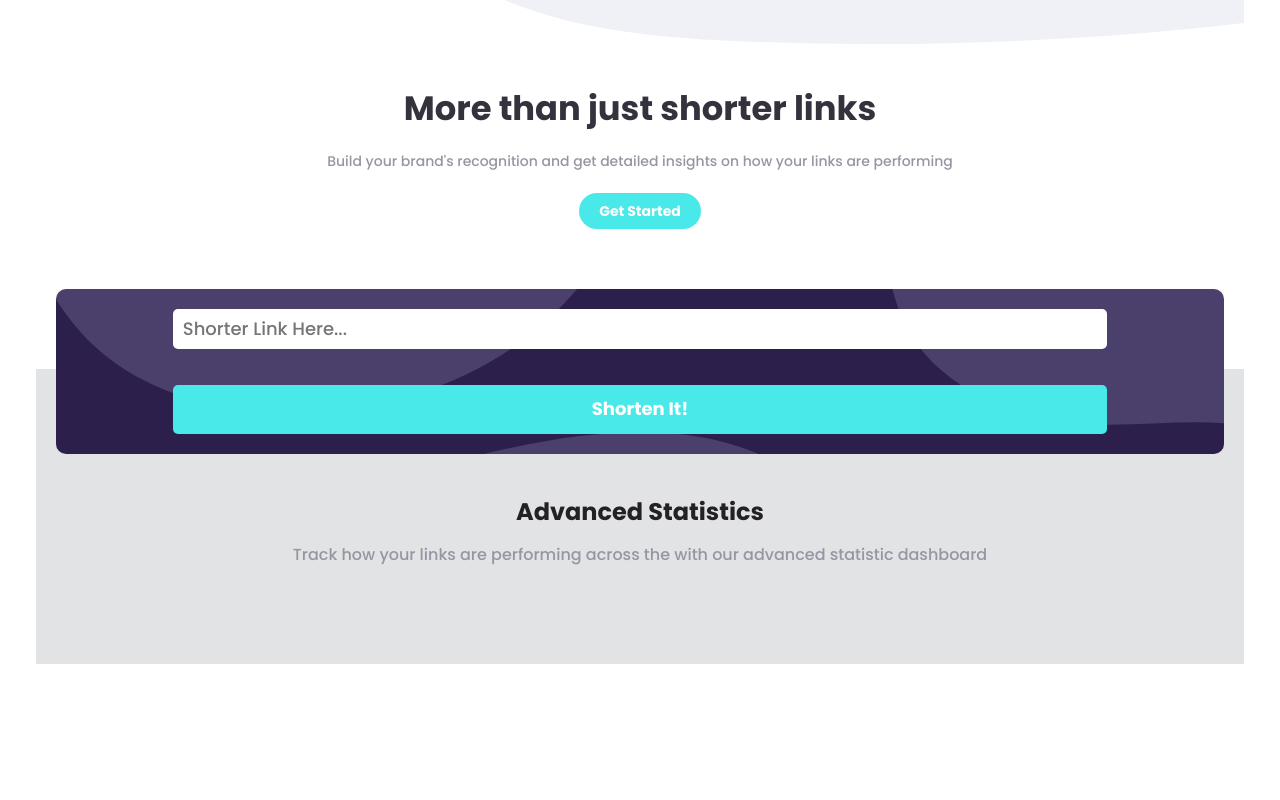
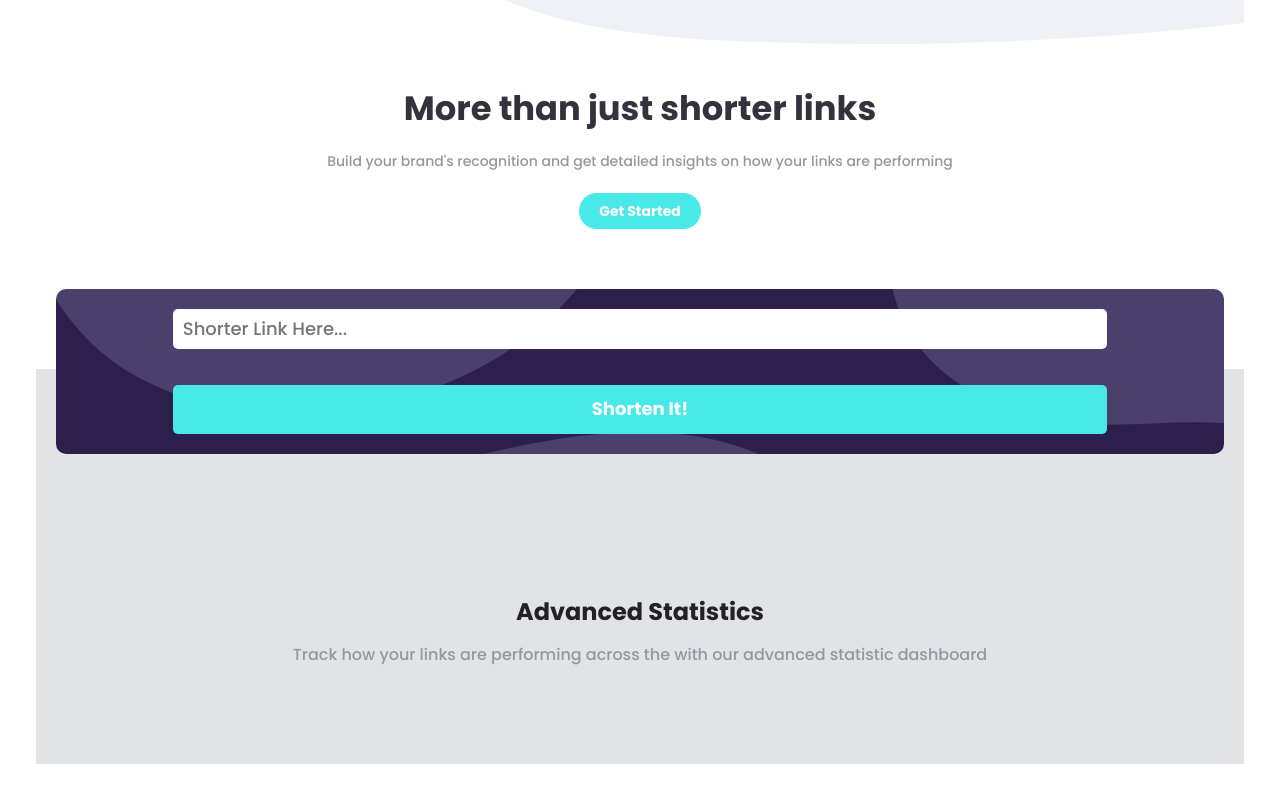
Before and after one commit to byKriz/react-url-short-api, a React (Vite) app: page / in a window 1280 px wide. Shown: the part 1204-2004 px from the top of the page. Before the commit the page ends 1904 px from the top, so only its background shows below. Built offline with nearby package versions, Linux system fonts and the light colour scheme.

Commit message:
agregando variables

```diff
--- a/src/containers/LinkShorter/LinkShorter.module.scss
+++ b/src/containers/LinkShorter/LinkShorter.module.scss
@@ -1,8 +1,9 @@
 @import "../../sass/variables";
 
 .LinkShorter {
-  padding: 0 20px;
+  padding: $m-padd;
   background-color: $gray;
+  padding-bottom: 100px;
 }
 
 .shorterContainer {
```
